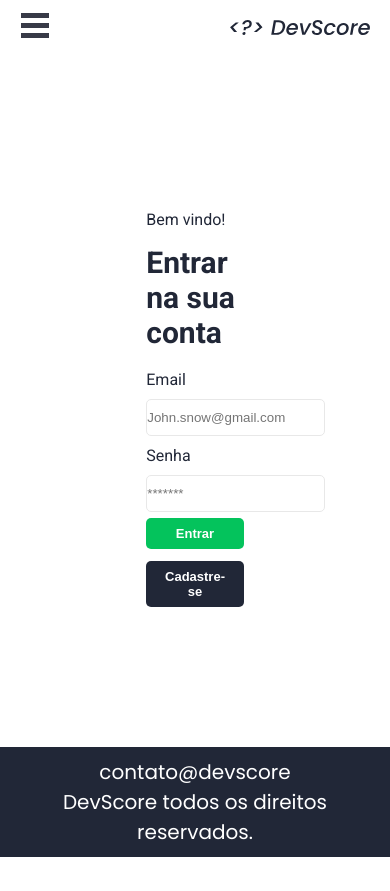
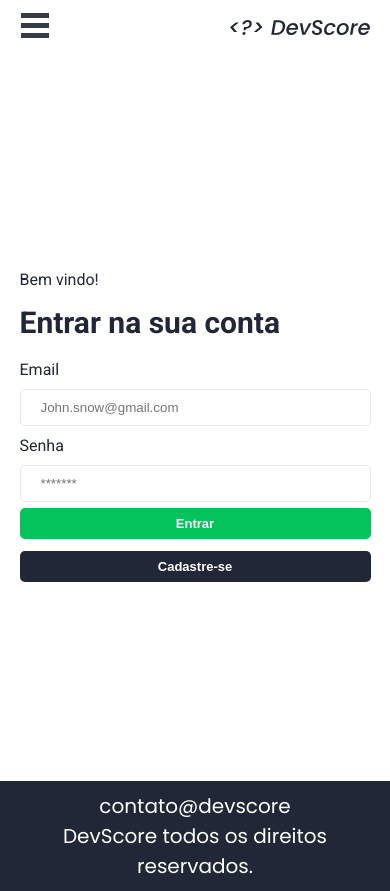
Before and after one commit to fandredev/devscore, a Next.js app: page /login in a window 390 px wide. Before the commit the page ends 857 px from the top, so only its background shows below. Built offline with nearby package versions, Linux system fonts and the light colour scheme.

Commit message:
fix: updated responsive login and adding formik validation

```diff
--- a/src/components/Button/styled.ts
+++ b/src/components/Button/styled.ts
@@ -1,10 +1,11 @@
 import styled from 'styled-components'
 
-interface ButtonProps<T> {
-  bg: T
+interface ButtonProps<T, U> {
+  bg: T,
+  disabled?: U
 }
 
-export const _Button = styled.button<ButtonProps<string>>`
+export const _Button = styled.button<ButtonProps<string, boolean>>`
   background: ${props => props.bg && props.bg};
   border-radius: 5px;
   padding: .8rem 1.3rem;
--- a/src/pages/login.tsx
+++ b/src/pages/login.tsx
@@ -1,12 +1,12 @@
 import Header from "../components/Header/Landing";
 import Footer from '../components/Footer';
-import { Formik, Form, Field, ErrorMessage } from 'formik'
+import { Formik, Form, Field } from 'formik'
 import { schema } from '../helpers/Validation/LoginValidation'
 import { _Button } from '../components/Button/styled';
 import colors from '../constants/colors'
 import Head from 'next/head'
 
-import { Container, Col } from '../styles/Login'
+import { Container, Col, Error } from '../styles/Login'
 
 export default function Login(): JSX.Element {
   return (
@@ -24,25 +24,31 @@ export default function Login(): JSX.Element {
               <Formik
                 initialValues={{ email: '', password: ''}}
                 validationSchema={schema}
-                onSubmit={values => console.log(values)}
+                validateOnBlur
+                onSubmit={(values, actions) => {
+                  setTimeout(() => {
+                    alert(JSON.stringify(values, null, 2));
+                    actions.setSubmitting(false);
+                  }, 1000);
+                }}
               >
-                {({  }) => (
+                {({ dirty, errors, handleSubmit }) => (
                   <>
-                    <Form translate>
+                    <form onSubmit={handleSubmit}>
                       <Col>
                         <label htmlFor="email">Email</label>
                         <Field name="email" placeholder="John.snow@gmail.com" type="email" />
-                        <ErrorMessage name="email" component="span" />
+                        <Error name="email" component="span" />
                       </Col>
                       <Col>
                         <label htmlFor="password">Senha</label>
                         <Field name="password" placeholder="*******" type="password" />
-                        <ErrorMessage name="password" component="span" />
+                        <Error name="password" component="span" />
                       </Col>
-                    </Form>
+                    </form>
                     <aside>
-                      <_Button bg={colors.green} type="submit">Entrar</_Button>
-                      <_Button bg={colors.blue_hard}>Cadastre-se</_Button>
+                      <_Button bg={colors.green}>Entrar</_Button>
+                      <_Button bg={colors.blue_hard} disabled={!(dirty && errors)}>Cadastre-se</_Button>
                     </aside>
                   </>
                 )}
--- a/src/styles/Login/index.ts
+++ b/src/styles/Login/index.ts
@@ -1,13 +1,20 @@
+import { ErrorMessage } from 'formik'
 import styled from 'styled-components'
 import colors from '../../constants/colors'
 import { fullCenter } from '../functions'
 
 export const Container = styled.main`
   ${fullCenter};
-  height: 80vh;
+  height: 84vh;
 
   > section {
       color: ${colors.blue_hard};
+      @media (max-width: 700px) {
+        width: 90%;
+      }
+      @media (min-width: 700px) and (max-width: 1150px) {
+        width: 45%;
+      }
       width: 25%;
     > span {
       line-height: 3rem;
@@ -37,8 +44,11 @@ export const Col = styled.div`
     margin: 1rem 0;
   }
   > input {
-    padding: 1rem 0;
+    padding: 1rem 20px;
     border-radius: 5px;
     border: 1px solid #E8E8E8;
   }
 `
+export const Error = styled(ErrorMessage)`
+  color: ${colors.red};
+`
```
